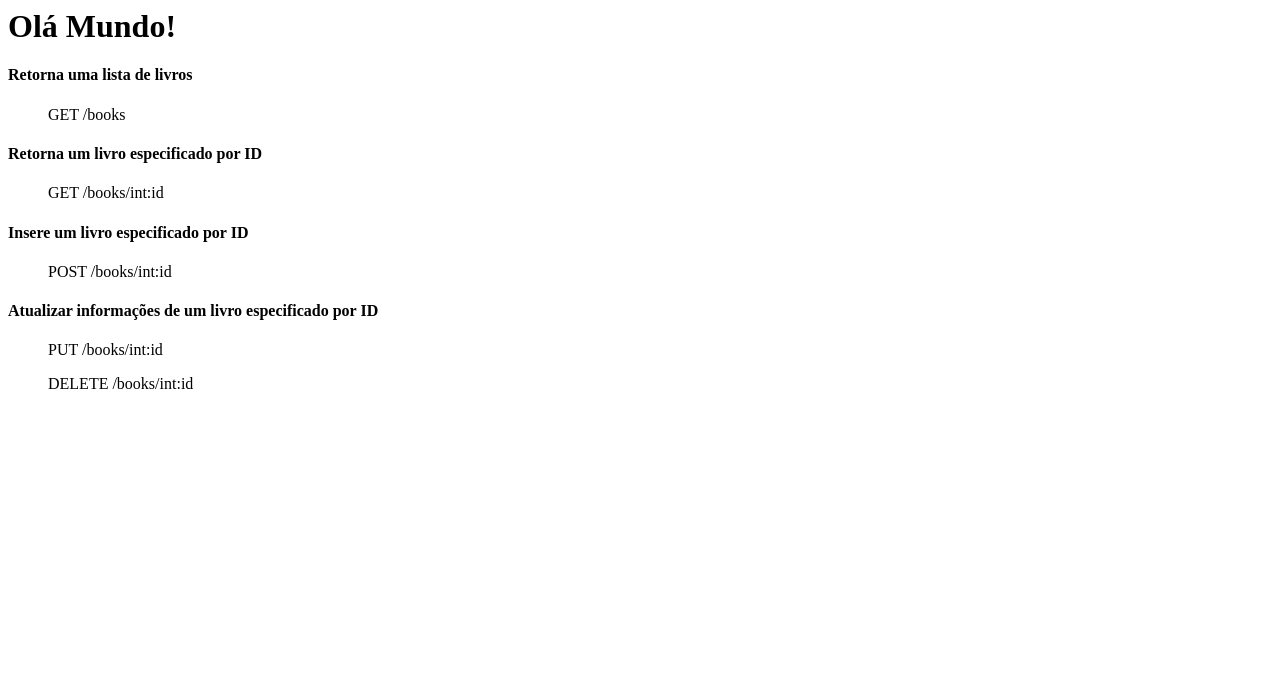
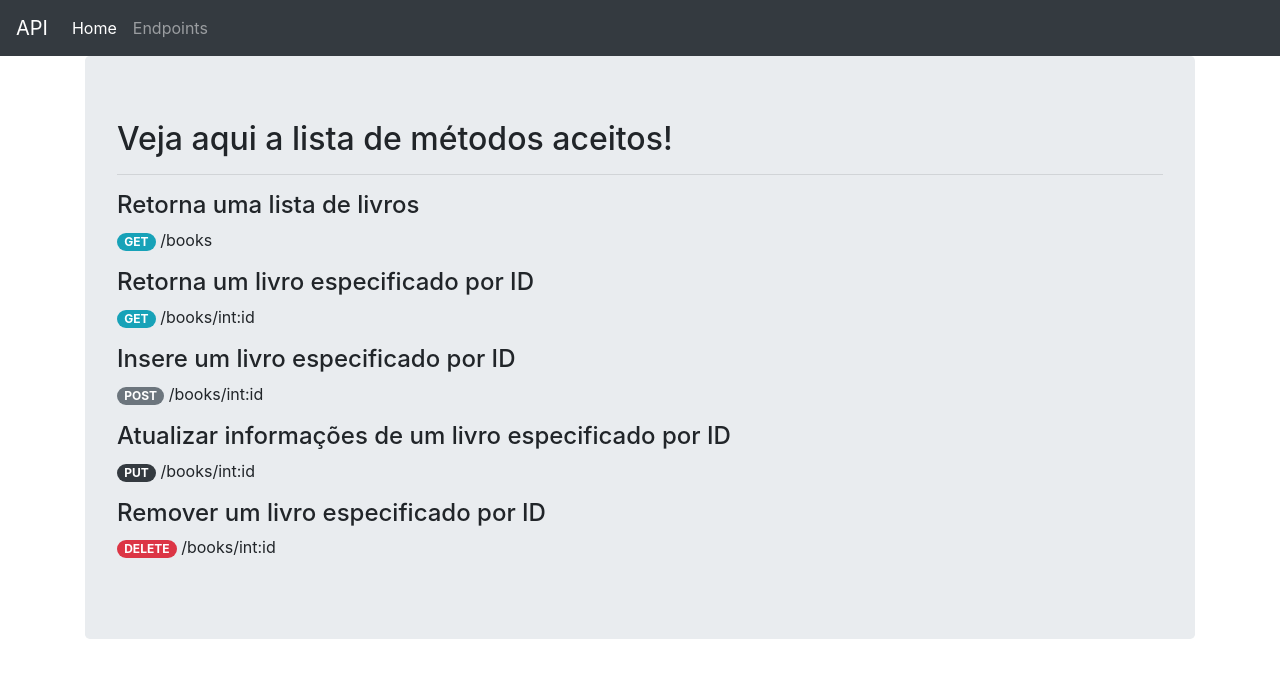
Before and after one commit to davieduardo94/api_livros, a Flask app: page /endpoints in a window 1280 px wide. Shown: the top 678 px of the page. Run offline with Flask 2, Linux system fonts and the light colour scheme; some libraries are stand-ins or nearby versions.

Commit message:
implemented base url

```diff
--- /dev/null
+++ b/templates/base.html
@@ -0,0 +1,47 @@
+<!DOCTYPE html>
+<html lang="pt-br">
+  <head>
+    <meta charset="utf-8">
+    <meta name="viewport" content="width=device-width, initial-scale=1, shrink-to-fit=no">
+    <!-- Bootstrap CSS -->
+    <link rel="stylesheet" href="https://stackpath.bootstrapcdn.com/bootstrap/4.1.3/css/bootstrap.min.css" integrity="sha384-MCw98/SFnGE8fJT3GXwEOngsV7Zt27NXFoaoApmYm81iuXoPkFOJwJ8ERdknLPMO" crossorigin="anonymous">
+
+    <!--
+       adicionando o CSS utilando funcao interna 'url_for('nome_pasta', filename = 'pasta\nome_arquivo')' onde:
+       'nome_pasta' = o local onde estão os arquivos estaticos
+       'filename' = nome do arquivo que estou importando para pagina
+      -->
+    <link rel="stylesheet" href="{{ url_for('static', filename= 'css/index.css') }}">
+    <title>{% block title %} {% endblock %}</title>
+  </head>
+  <body>
+    <nav class="navbar navbar-expand-lg navbar-dark bg-dark">
+        <a class="navbar-brand" href="{{url_for('index')}}">API</a>
+        <button class="navbar-toggler" type="button" data-toggle="collapse" data-target="#navbarNav" aria-controls="navbarNav" aria-expanded="false" aria-label="Alterna navegação">
+          <span class="navbar-toggler-icon"></span>
+        </button>
+        <div class="collapse navbar-collapse" id="navbarNav">
+          <ul class="navbar-nav">
+            <li class="nav-item active">
+              <a class="nav-link" href="{{url_for('index')}}">Home <span class="sr-only">(Página atual)</span></a>
+            </li>
+            <li class="nav-item">
+              <!--
+                Aqui estou utilizando "url_for('nome_funcao')" onde:
+                'nome_funcao' = função definida em app.py com o mesmo nome e rota.
+              -->
+              <a class="nav-link" href="{{url_for('endpoints')}}">Endpoints</a>
+            </li>
+          </ul>
+        </div>
+      </nav>
+    <div class="container">
+        {% block content %} {% endblock %}
+    </div>
+    <!-- JavaScript (Opcional) -->
+    <!-- jQuery primeiro, depois Popper.js, depois Bootstrap JS -->
+    <script src="https://code.jquery.com/jquery-3.3.1.slim.min.js" integrity="sha384-q8i/X+965DzO0rT7abK41JStQIAqVgRVzpbzo5smXKp4YfRvH+8abtTE1Pi6jizo" crossorigin="anonymous"></script>
+    <script src="https://cdnjs.cloudflare.com/ajax/libs/popper.js/1.14.3/umd/popper.min.js" integrity="sha384-ZMP7rVo3mIykV+2+9J3UJ46jBk0WLaUAdn689aCwoqbBJiSnjAK/l8WvCWPIPm49" crossorigin="anonymous"></script>
+    <script src="https://stackpath.bootstrapcdn.com/bootstrap/4.1.3/js/bootstrap.min.js" integrity="sha384-ChfqqxuZUCnJSK3+MXmPNIyE6ZbWh2IMqE241rYiqJxyMiZ6OW/JmZQ5stwEULTy" crossorigin="anonymous"></script>
+  </body>
+</html>
--- a/templates/endpoints.html
+++ b/templates/endpoints.html
@@ -1,12 +1,21 @@
-<div class="container">
-    <h1> Olá Mundo! </h1>
+<!--
+  Aqui estou utilizando o template base.html como estrutura geral das paginas
+-->
+{% extends 'base.html' %}
+{% block title %} Endpoints list {% endblock %}
+{% block content %}
+<div class="container jumbotron">
+    <h2> Veja aqui a lista de métodos aceitos! </h2>
+    <hr class="my-3">
     <h4>Retorna uma lista de livros</h4>
-    <blockquote><span class="badge badge-pill badge-secondary">GET</span> /books </blockquote>
+    <blockquote><span class="badge badge-pill badge-info">GET</span> /books </blockquote>
     <h4>Retorna um livro especificado por ID</h4>
-    <blockquote><span class="badge badge-pill badge-secondary">GET</span> /books/int:id </blockquote>
+    <blockquote><span class="badge badge-pill badge-info">GET</span> /books/int:id </blockquote>
     <h4>Insere um livro especificado por ID</h4>
     <blockquote><span class="badge badge-pill badge-secondary">POST</span> /books/int:id </blockquote>
     <h4>Atualizar informações de um livro especificado por ID</h4>
-    <blockquote><span class="badge badge-pill badge-secondary">PUT</span> /books/int:id </blockquote>
-    <blockquote><span class="badge badge-pill badge-secondary">DELETE</span> /books/int:id </blockquote>
+    <blockquote><span class="badge badge-pill badge-dark">PUT</span> /books/int:id </blockquote>
+    <h4>Remover um livro especificado por ID</h4>
+    <blockquote><span class="badge badge-pill badge-danger">DELETE</span> /books/int:id </blockquote>
 </div>
+{% endblock %}
```
Also changed, not shown: templates/index.html (+7 -46 lines).
